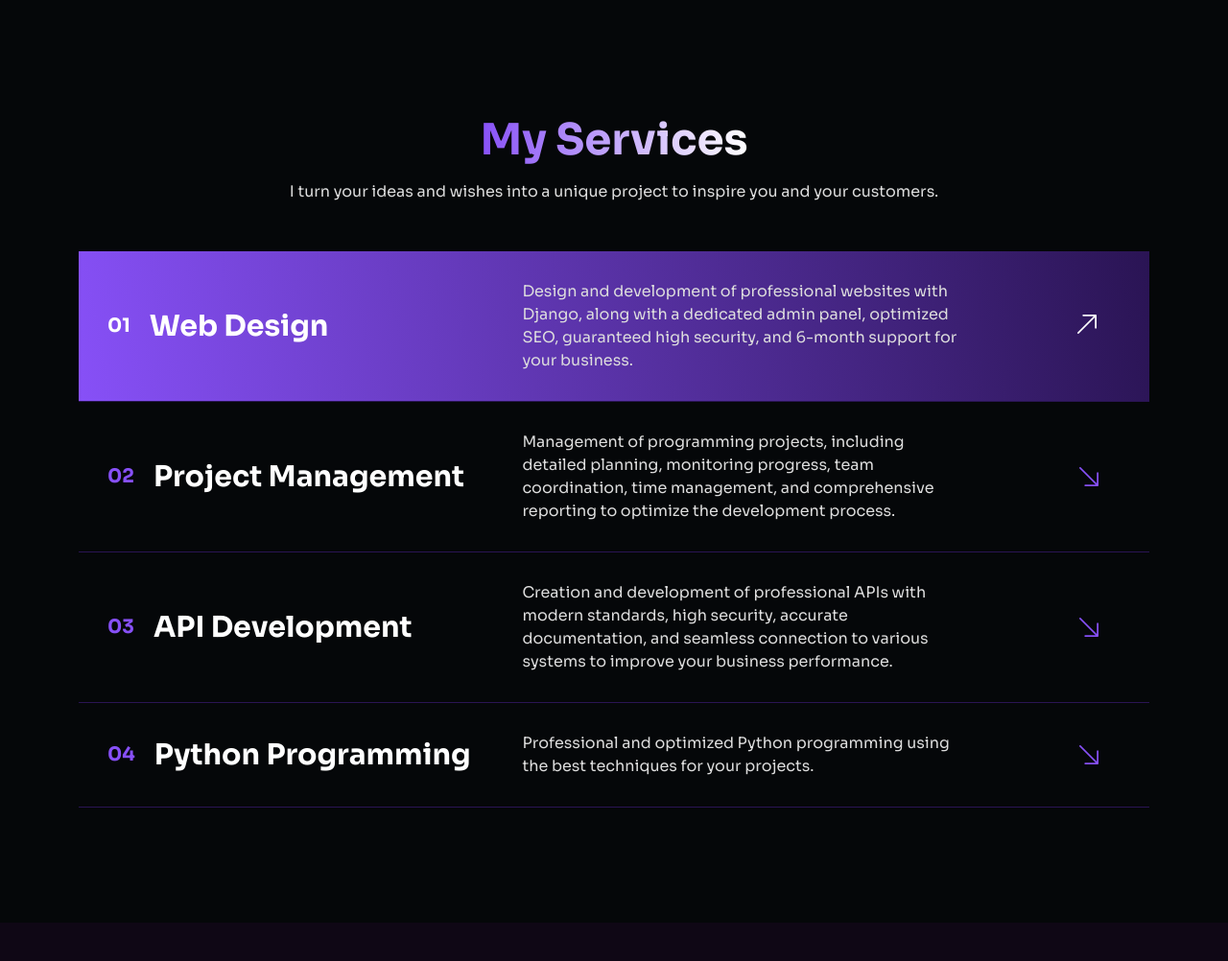
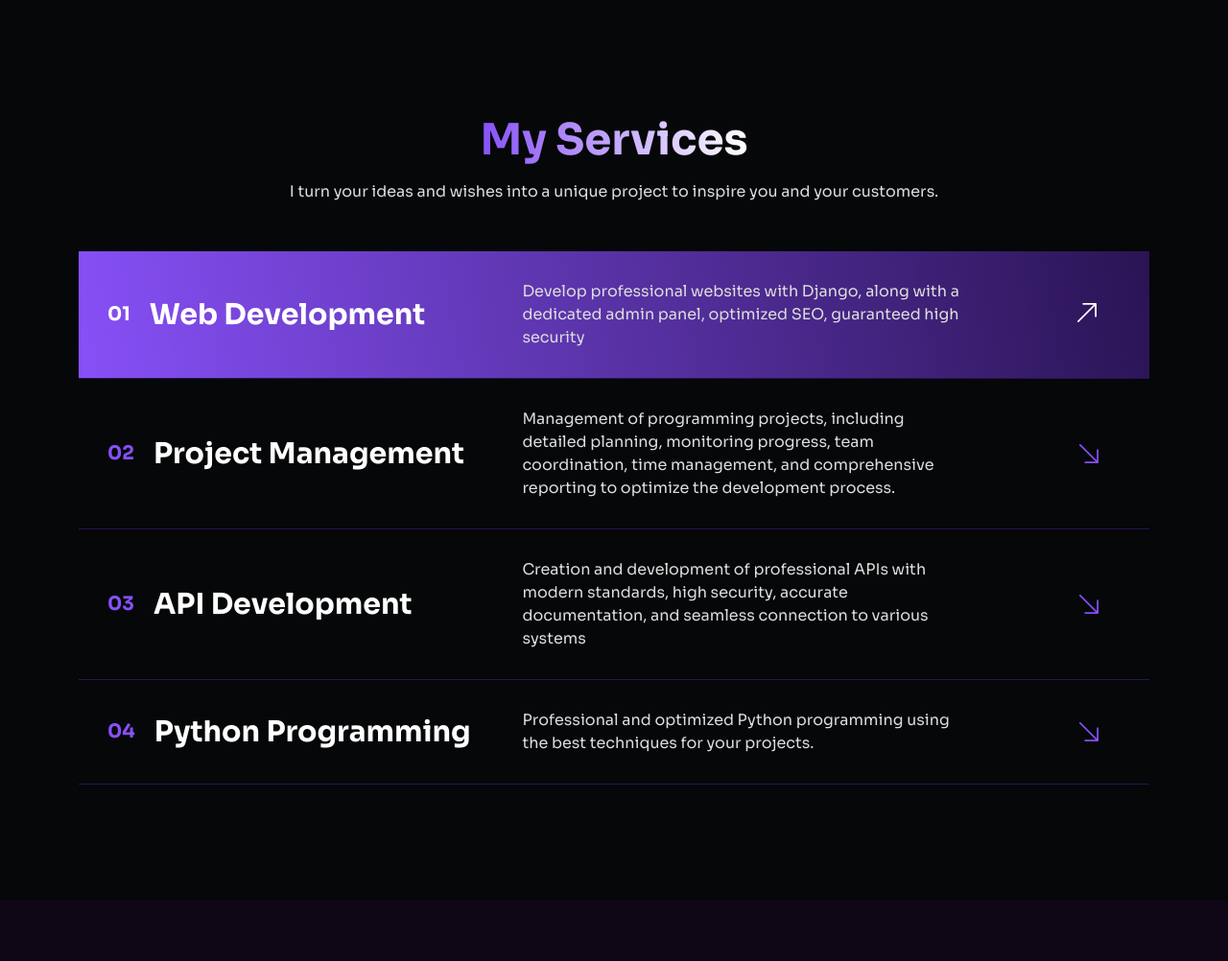
Before and after one commit to MaZiayee/PersonalSite1, a Django app: page / in a window 1280 px wide. Shown: the part 990-1992 px from the top of the page at 96% size. Run offline with Django 4.2, Linux system fonts and the light colour scheme; data that the repository does not hold is empty; some libraries are stand-ins or nearby versions; some web fonts are replaced.

Commit message:
Update index.html

```diff
--- a/templates/website/index.html
+++ b/templates/website/index.html
@@ -251,11 +251,11 @@
                      <div class="service-item current d-flex flex-wrap align-items-center wow fadeInUp" data-wow-delay=".5s">
                         <div class="left-box d-flex flex-wrap align-items-center">
                            <span class="number">01</span>
-                           <h3 class="service-title">Web Design</h3>
+                           <h3 class="service-title">Web Development</h3>
                         </div>
                         <div class="right-box">
                            <p>
-                              Design and development of professional websites with Django, along with a dedicated admin panel, optimized SEO, guaranteed high security, and 6-month support for your business.
+                              Develop professional websites with Django, along with a dedicated admin panel, optimized SEO, guaranteed high security
                            </p>
                         </div>
                         <i class="flaticon-up-right-arrow"></i>
@@ -279,7 +279,7 @@
                         </div>
                         <div class="right-box">
                            <p>
-                              Creation and development of professional APIs with modern standards, high security, accurate documentation, and seamless connection to various systems to improve your business performance.
+                              Creation and development of professional APIs with modern standards, high security, accurate documentation, and seamless connection to various systems
                            </p>
                         </div>
                         <i class="flaticon-up-right-arrow"></i>
```
